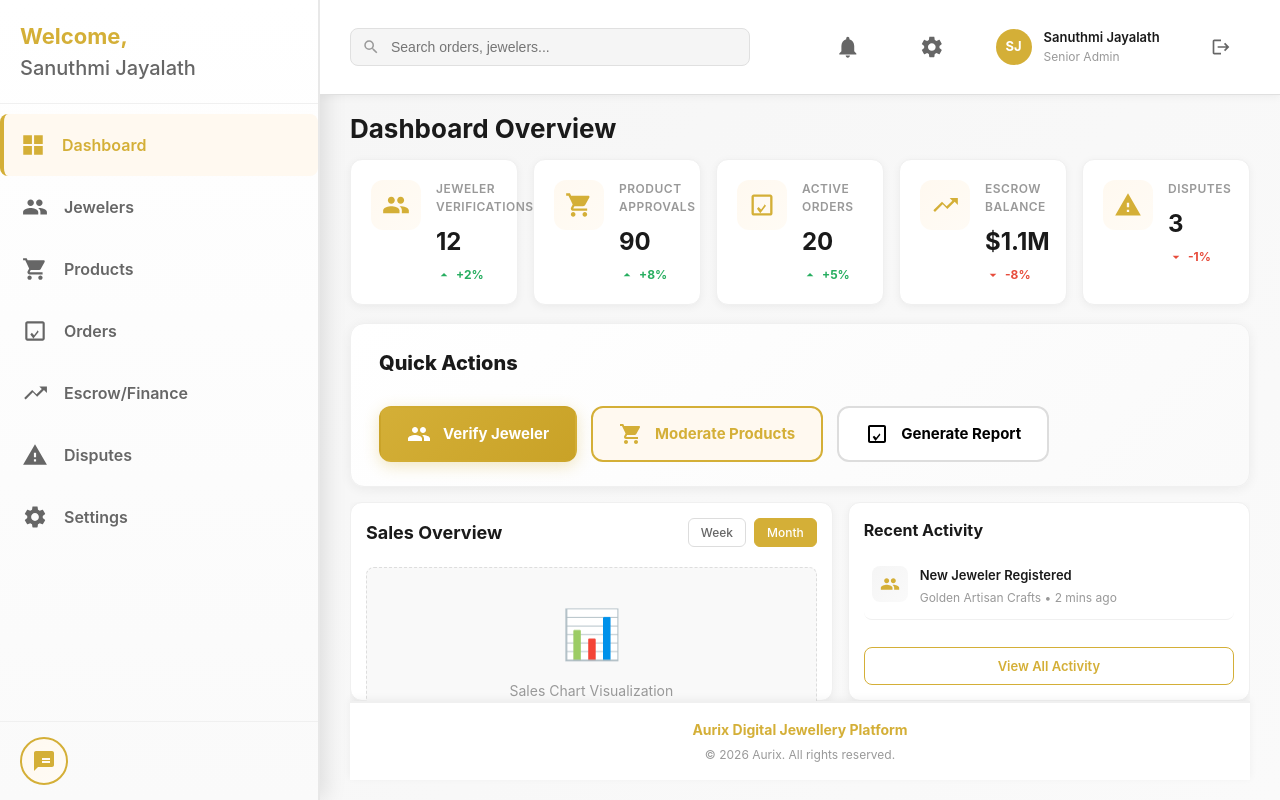
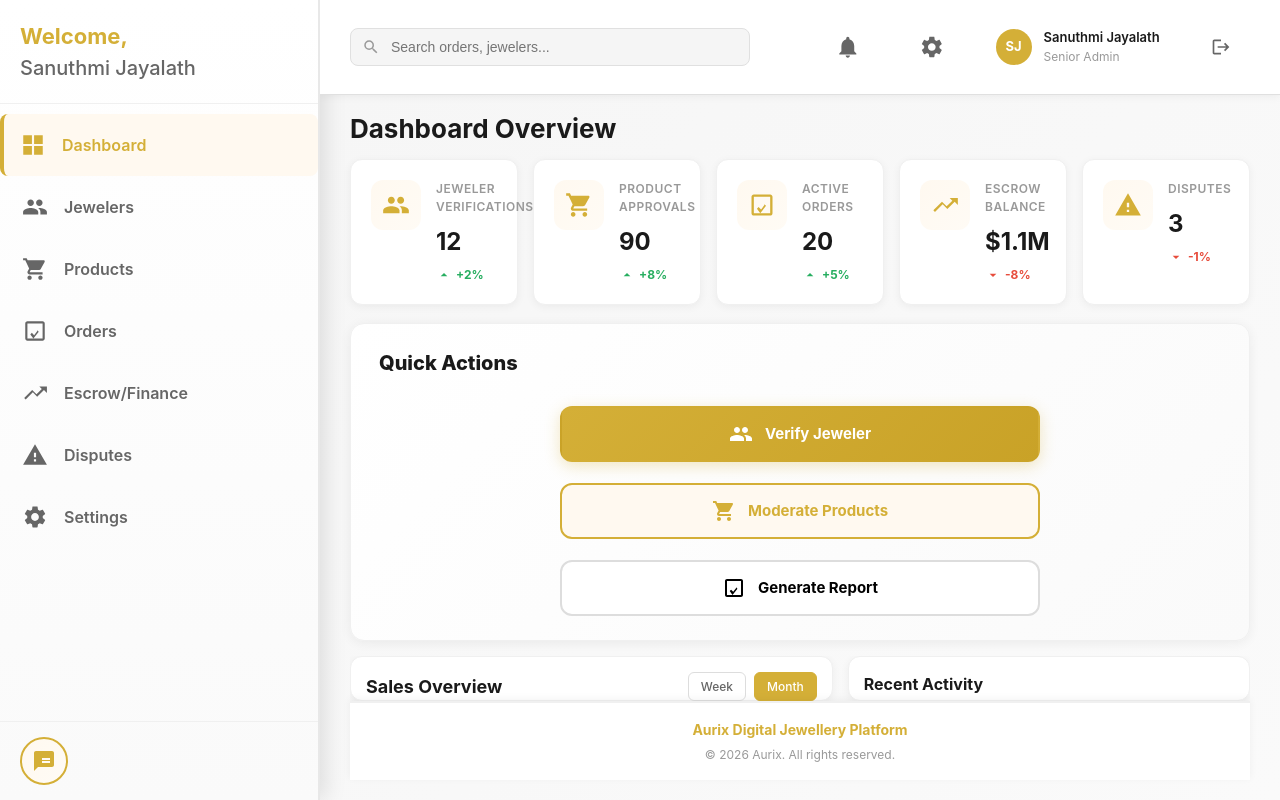
Before and after one commit to SumaiyaMunas123/aurix-digital-jewellery-platform, a React (Vite) app in the folder admin-panel/login-page/: page / in a window 1280 px wide. Both pictures are taken after typing "name@example.com", "Sample123" into the empty fields and a click on the button "LOGIN". Built offline with nearby package versions, Linux system fonts and the light colour scheme.

Commit message:
Admin Dashboard
Admin Dashboard updated

```diff
--- a/admin-panel/login-page/src/AdminDashboard.css
+++ b/admin-panel/login-page/src/AdminDashboard.css
@@ -23,7 +23,6 @@
 .sidebar-header {
     padding: 20px;
     border-bottom: 1px solid #f0f0f0;
-    /* display: flex; */
     align-items: center;
     justify-content: space-between;
 }
@@ -81,7 +80,6 @@
     display: flex;
     align-items: center;
     gap: 16px;
-    transition: all 0.3s ease;
     text-align: left;
 }
 
@@ -369,7 +367,7 @@
 .stat-card:hover .stat-icon {
     background: linear-gradient(135deg, #D4AF37 0%, #C9A227 100%);
     color: white;
-    transform: scale(1.1) rotate(-5deg);
+    transform: scale(1.1);
 }
 
 .stat-card:hover .stat-icon svg {
@@ -444,6 +442,7 @@
     box-shadow: 0 2px 12px rgba(0, 0, 0, 0.06);
     border: 1px solid #f0f0f0;
     flex-shrink: 0;
+
 }
 
 .quick-actions-section h2 {
@@ -455,8 +454,10 @@
 
 .quick-actions {
     display: flex;
-    gap: 14px;
+    gap: 21px;
     flex-wrap: wrap;
+    align-items: center;
+    justify-content: center;
 }
 
 .action-btn {
@@ -475,6 +476,7 @@
     min-height: 50px;
     position: relative;
     overflow: hidden;
+     width: 480px;
 }
 
 .action-btn svg {
@@ -512,6 +514,7 @@
 
 .action-btn.primary {
     background: linear-gradient(135deg, #D4AF37 0%, #C9A227 100%);
+    width: 480px;
     color: white;
     border-color: transparent;
     box-shadow: 0 4px 15px rgba(212, 175, 55, 0.3);
@@ -528,6 +531,7 @@
     border: 2px solid #D4AF37;
     color: #D4AF37;
     background: #fff9f0;
+     width: 480px;
 }
 
 .action-btn.secondary:hover {
```
